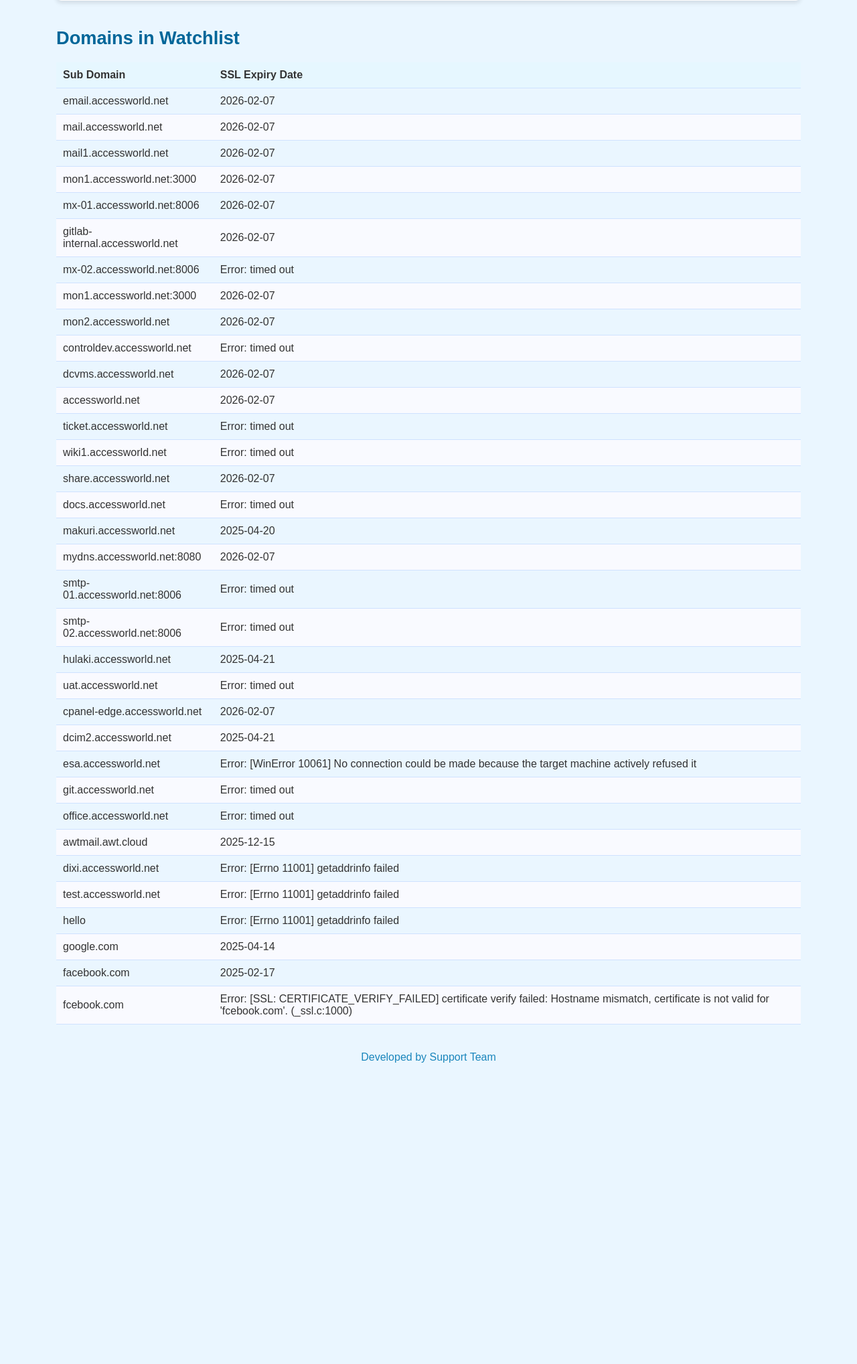
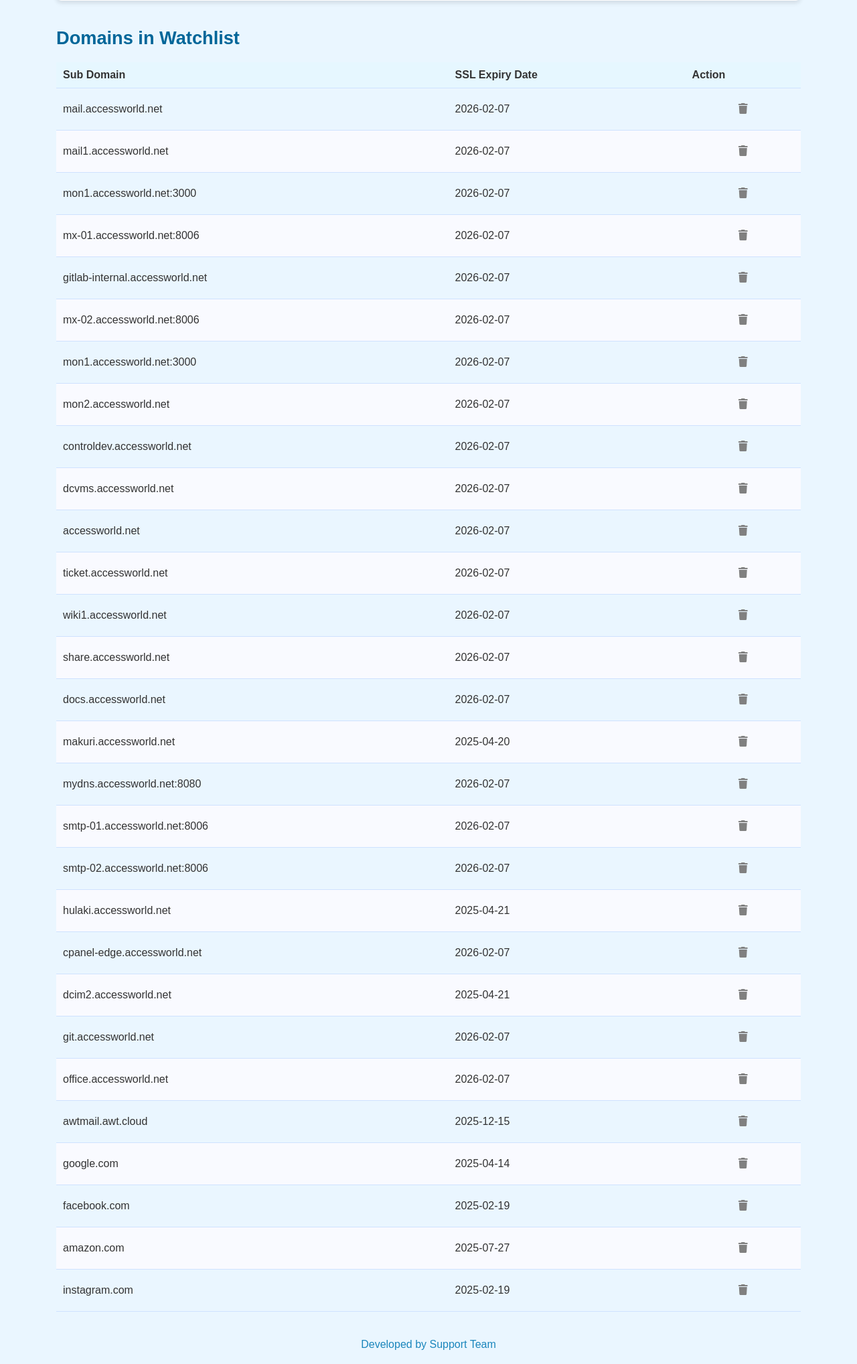
Before and after one commit to shuvechhya/SSL_new, a FastAPI app: page /domain-status in a window 1280 px wide. Shown: the part 379-2416 px from the top of the page at 67% size. Before the commit the page ends 1966 px from the top, so only its background shows below. Run offline with FastAPI, Linux system fonts and the light colour scheme.

Commit message:
full completed

```diff
--- a/app.py
+++ b/app.py
@@ -7,7 +7,10 @@
 from fastapi.templating import Jinja2Templates
 from datetime import datetime
 import dns.resolver
-
+from fastapi.responses import RedirectResponse
+import socket
+import ssl
+import pytz
 
 logging.basicConfig(level=logging.DEBUG)
 
@@ -31,6 +34,35 @@
         print(f"DNS lookup error: {e}")
         return False
 
+# Function to check SSL expiry date
+def get_ssl_expiry(domain_with_port: str) -> str:
+    domain_with_port = str(domain_with_port).strip()
+    if ":" in domain_with_port:
+        domain, port = domain_with_port.split(":")
+        port = int(port)
+    else:
+        domain, port = domain_with_port, 443
+
+    try:
+        # Create SSL context
+        ctx = ssl.create_default_context()
+        with socket.create_connection((domain, port), timeout=5) as sock:
+            with ctx.wrap_socket(sock, server_hostname=domain) as ssock:
+                cert = ssock.getpeercert()
+                # Parse the 'notAfter' field from certificate
+                expiry_date = datetime.strptime(cert['notAfter'], "%b %d %H:%M:%S %Y %Z")
+
+                # Ensure the date is in UTC
+                expiry_date = pytz.utc.localize(expiry_date)
+
+                # Return the formatted date
+                return expiry_date.strftime("%Y-%m-%d")
+    except Exception as e:
+        logging.error(f"SSL expiry check failed for {domain}: {e}")
+        return "Error: Could not retrieve SSL expiry"
+
+
+# Post route for adding a domain to the watchlist
 @app.post("/add-domain", response_class=HTMLResponse)
 async def add_domain_post(request: Request, domain: str = Form(...)):
     if not domain:
@@ -41,6 +73,7 @@
 
     subdomain = domain.strip()
 
+    # Check A record
     if not check_a_record(subdomain):
         return templates.TemplateResponse("add_domain.html", {
             "request": request,
@@ -56,26 +89,35 @@
                     "message": f"{subdomain} already exists in the watchlist"
                 })
         else:
-            df = pd.DataFrame(columns=['Sub Domains'])
+            df = pd.DataFrame(columns=['Sub Domains', 'SSL Expiry Date'])
 
-        new_row = pd.DataFrame({'Sub Domains': [subdomain]})
+        # Get SSL expiry date
+        ssl_expiry_date = get_ssl_expiry(subdomain)
+
+        # Add new domain and SSL expiry date to the dataframe
+        new_row = pd.DataFrame({'Sub Domains': [subdomain], 'SSL Expiry Date': [ssl_expiry_date]})
         df = pd.concat([df, new_row], ignore_index=True)
+
+        # Save updated data to CSV file
         df.to_csv(excel_file_path, index=False)
 
         return templates.TemplateResponse("add_domain.html", {
             "request": request,
-            "message": f"{subdomain} added to the watchlist successfully!"
+            "message": f"{subdomain} added to the watchlist successfully with SSL expiry date: {ssl_expiry_date}!"
         })
 
     except Exception as e:
+        logging.error(f"Error while adding domain {subdomain}: {e}")
         return templates.TemplateResponse("add_domain.html", {
             "request": request,
             "error": f"Error: {str(e)}"
         })
 
+# GET route for the homepage
 @app.get("/", response_class=HTMLResponse)
 async def index(request: Request):
     return templates.TemplateResponse("add_domain.html", {"request": request})
+
 
 #this is for domain_status backend
 @app.get("/domain-status", response_class=HTMLResponse)
@@ -121,6 +163,24 @@
         "domain_data": domain_data
     })
 
-# if __name__ == "__main__":
-#     import uvicorn
-#     uvicorn.run(app, host="0.0.0.0", port=8000)
+@app.post("/delete-domain")
+async def delete_domain(domain: str = Form(...)):
+    """Deletes a domain from the CSV file."""
+    if not os.path.exists(excel_file_path):
+        return RedirectResponse(url="/domain-status", status_code=303)
+
+    try:
+        df = pd.read_csv(excel_file_path)
+        updated_df = df[df["Sub Domains"] != domain]
+
+        updated_df.to_csv(excel_file_path, index=False)
+    except Exception as e:
+        return RedirectResponse(url=f"/domain-status?error=Failed to delete: {e}", status_code=303)
+
+    return RedirectResponse(url="/domain-status", status_code=303)
+
+
+
+if __name__ == "__main__":
+    import uvicorn
+    uvicorn.run(app, host="0.0.0.0", port=8000)
--- a/domains.csv
+++ b/domains.csv
@@ -1,35 +1,30 @@
 Sub Domains,SSL Expiry Date
-email.accessworld.net,2026-02-07
 mail.accessworld.net,2026-02-07
 mail1.accessworld.net,2026-02-07
 mon1.accessworld.net:3000,2026-02-07
 mx-01.accessworld.net:8006,2026-02-07
 gitlab-internal.accessworld.net,2026-02-07
-mx-02.accessworld.net:8006,Error: timed out
+mx-02.accessworld.net:8006,2026-02-07
 mon1.accessworld.net:3000,2026-02-07
 mon2.accessworld.net,2026-02-07
-controldev.accessworld.net,Error: timed out
+controldev.accessworld.net,2026-02-07
 dcvms.accessworld.net,2026-02-07
 accessworld.net,2026-02-07
-ticket.accessworld.net,Error: timed out
-wiki1.accessworld.net,Error: timed out
+ticket.accessworld.net,2026-02-07
+wiki1.accessworld.net,2026-02-07
 share.accessworld.net,2026-02-07
-docs.accessworld.net,Error: timed out
+docs.accessworld.net,2026-02-07
 makuri.accessworld.net,2025-04-20
 mydns.accessworld.net:8080,2026-02-07
-smtp-01.accessworld.net:8006,Error: timed out
-smtp-02.accessworld.net:8006,Error: timed out
+smtp-01.accessworld.net:8006,2026-02-07
+smtp-02.accessworld.net:8006,2026-02-07
 hulaki.accessworld.net,2025-04-21
-uat.accessworld.net,Error: timed out
 cpanel-edge.accessworld.net,2026-02-07
 dcim2.accessworld.net,2025-04-21
-esa.accessworld.net,Error: [WinError 10061] No connection could be made because the target machine actively refused it
-git.accessworld.net,Error: timed out
-office.accessworld.net,Error: timed out
+git.accessworld.net,2026-02-07
+office.accessworld.net,2026-02-07
 awtmail.awt.cloud,2025-12-15
-dixi.accessworld.net,Error: [Errno 11001] getaddrinfo failed
-test.accessworld.net,Error: [Errno 11001] getaddrinfo failed
-hello,Error: [Errno 11001] getaddrinfo failed
 google.com,2025-04-14
-facebook.com,2025-02-17
-fcebook.com,"Error: [SSL: CERTIFICATE_VERIFY_FAILED] certificate verify failed: Hostname mismatch, certificate is not valid for 'fcebook.com'. (_ssl.c:1000)"
+facebook.com,2025-02-19
+amazon.com,2025-07-27
+instagram.com,2025-02-19
--- a/templates/domain_status.html
+++ b/templates/domain_status.html
@@ -5,6 +5,7 @@
     <meta name="viewport" content="width=device-width, initial-scale=1.0">
     <title>Domain Status</title>
     <link rel="stylesheet" href="/static/styles.css">
+    <link rel="stylesheet" href="https://cdnjs.cloudflare.com/ajax/libs/font-awesome/6.4.0/css/all.min.css">
 </head>
 <body>
     <div class="container">
@@ -20,7 +21,6 @@
 
         <section class="form-section">
             <h2>Check Domain SSL Expiry</h2>
-            <!-- Only one form to check domain SSL expiry -->
             <form id="check-status-form" action="/domain-status" method="GET">
                 <input type="text" id="status-subdomain" name="domain" placeholder="Enter Subdomain" required />
                 <button type="submit">Check Status</button>
@@ -52,6 +52,7 @@
                     <tr>
                         <th>Sub Domain</th>
                         <th>SSL Expiry Date</th>
+                        <th>Action</th> <!-- Added Delete Column -->
                     </tr>
                 </thead>
                 <tbody>
@@ -59,6 +60,14 @@
                     <tr>
                         <td>{{ domain['Sub Domains'] }}</td>
                         <td>{{ domain.get('SSL Expiry Date', 'N/A') }}</td>
+                        <td>
+                            <form action="/delete-domain" method="POST" style="display:inline;">
+                                <input type="hidden" name="domain" value="{{ domain['Sub Domains'] }}">
+                                <button type="submit" onclick="return confirm('Are you sure?')" style="border: none; background: none; cursor: pointer;">
+                                    <i class="fas fa-trash" style="color: grey;"></i>
+                                </button>
+                            </form>
+                        </td>
                     </tr>
                     {% endfor %}
                 </tbody>
```
Also changed, not shown: 1 other file.
